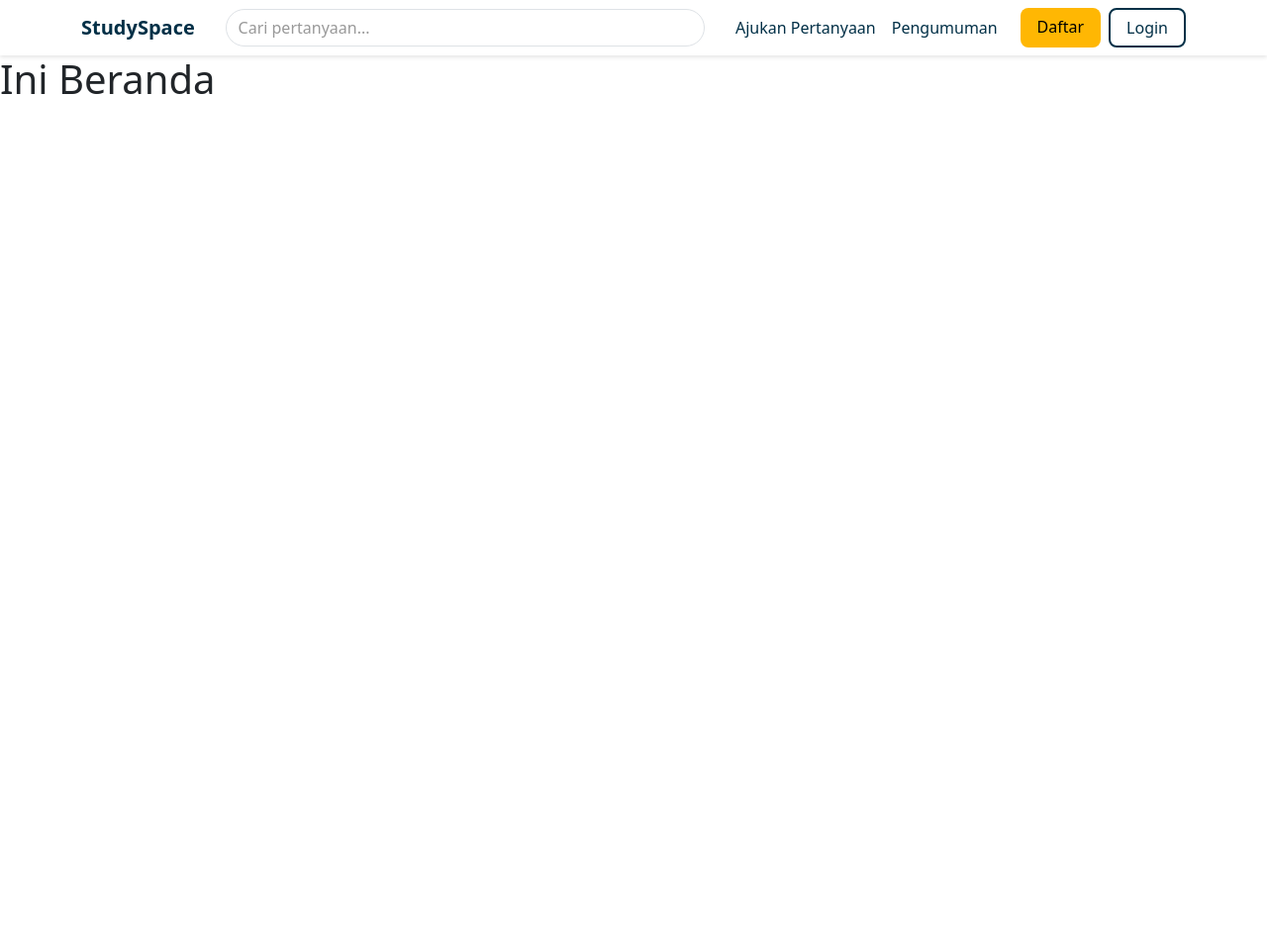
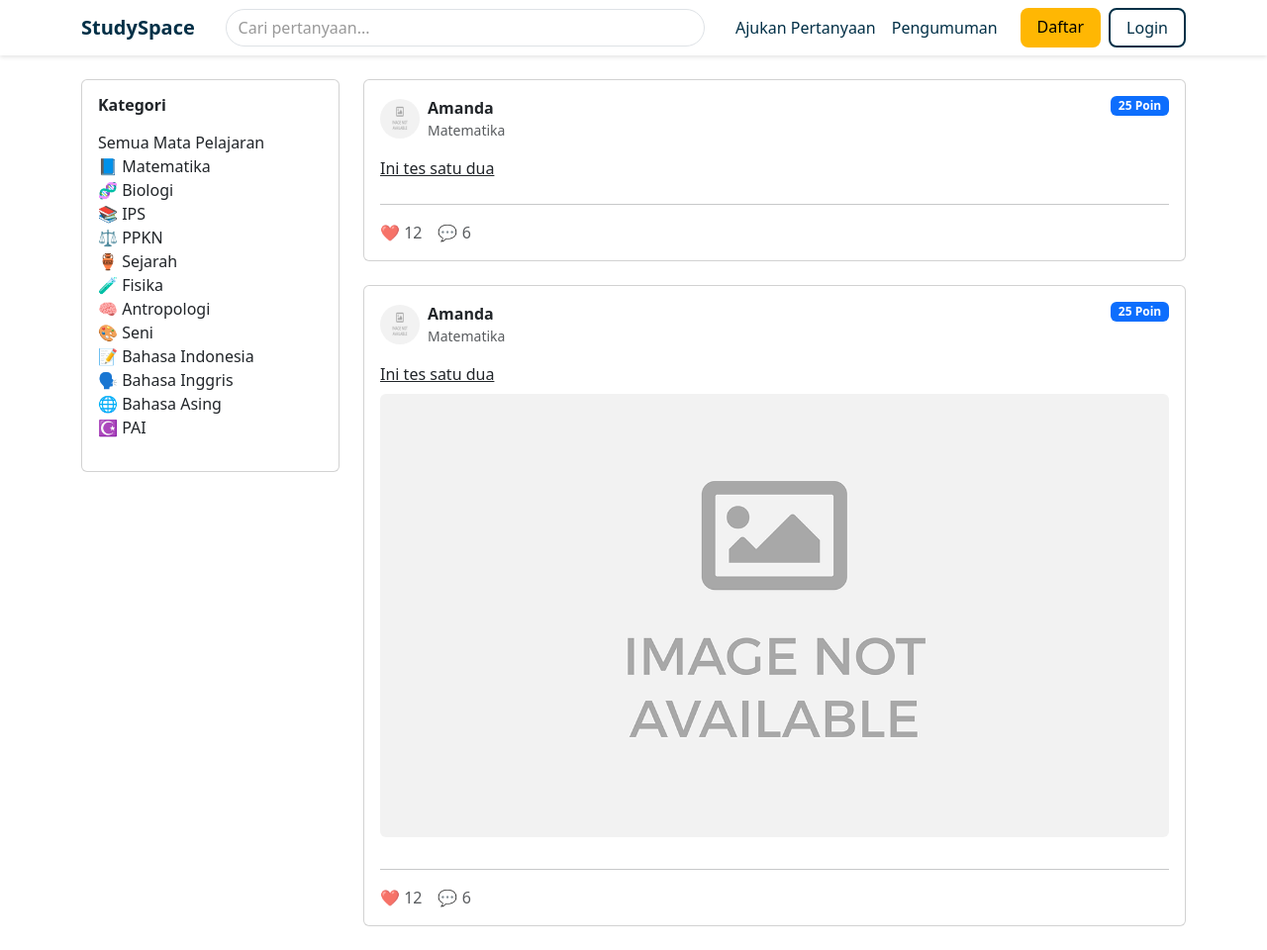
Before and after one commit to lailIzza/studySpace, a CodeIgniter 4 app: the page made by app/Views/postingan/beranda.php in a window 1280 px wide. Shown: the whole page at 99% size. Before the commit the page ends 95 px from the top, so only its background shows below. Run offline with PHP 8.4 and a stand-in for CodeIgniter, Linux system fonts and the light colour scheme; the template is opened without the code that fills it, so the values that code supplies are empty; some libraries are stand-ins or nearby versions.

Commit message:
halaman beranda

```diff
--- a/app/Views/postingan/beranda.php
+++ b/app/Views/postingan/beranda.php
@@ -5,5 +5,87 @@
 <?= $this->extend('layout/template')?>
 
 <?= $this->section('content')?>
- <h1>Ini Beranda</h1>
+<div class="container mt-4">
+    <div class="row">
+        <!-- sidebar -->
+        <div class="col-md-3 mb-4">
+            <div class="card p-3">
+                <h6 class="fw-bold mb-3">Kategori</h6>
+                <ul class="list-unstyled sidebar-subjects">
+                    <li>Semua Mata Pelajaran</li>
+                    <li>📘 Matematika</li>
+                    <li>🧬 Biologi</li>
+                    <li>📚 IPS</li>
+                    <li>⚖️ PPKN</li>
+                    <li>🏺 Sejarah</li>
+                    <li>🧪 Fisika</li>
+                    <li>🧠 Antropologi</li>
+                    <li>🎨 Seni</li>
+                    <li>📝 Bahasa Indonesia</li>
+                    <li>🗣️ Bahasa Inggris</li>
+                    <li>🌐 Bahasa Asing</li>
+                    <li>☪️ PAI</li>
+                </ul>
+            </div>
+        </div>
+
+        <!-- postingan -->
+        <div class="col-md-9">
+            <a href="detail" class="text-decoration-none text-dark">
+                <div class="card mb-4 p-3 post-card-hoverable">
+                    <div class="d-flex justify-content-between align-items-start">
+                        <div class="d-flex align-items-center gap-2">
+                            <img src="<?= base_url('asset/no-image.png') ?>" alt="avatar" class="rounded-circle" width="40" height="40">
+                            <div>
+                                <div class="fw-semibold">Amanda</div>
+                                <div class="text-muted small">Matematika</div>
+                            </div>
+                        </div>
+                        <span class="badge bg-primary">25 Poin</span>
+                    </div>
+
+                    <!-- Isi Postingan -->
+                    <p class="mt-3 mb-2 text-decoration-underline">Ini tes satu dua</p>
+                    <hr>
+
+                    <!-- Reaksi -->
+                    <div class="d-flex gap-3 text-muted fs-6">
+                        <span>❤️ 12</span>
+                        <span>💬 6</span>
+                    </div>
+                </div>
+            </a>
+
+            <a href="detail" class="text-decoration-none text-dark">
+                <div class="card mb-4 p-3 post-card-hoverable">
+                    <div class="d-flex justify-content-between align-items-start">
+                        <div class="d-flex align-items-center gap-2">
+                            <img src="<?= base_url('asset/no-image.png') ?>" alt="avatar" class="rounded-circle" width="40" height="40">
+                            <div>
+                                <div class="fw-semibold">Amanda</div>
+                                <div class="text-muted small">Matematika</div>
+                            </div>
+                        </div>
+                        <span class="badge bg-primary">25 Poin</span>
+                    </div>
+
+                    <!-- Isi Postingan -->
+                    <p class="mt-3 mb-2 text-decoration-underline">Ini tes satu dua</p>
+                    <div class="text-center mb-3">
+                        <img src="<?= base_url('asset/no-image.png') ?>" class="img-fluid rounded soal-gambar" alt="gambar soal">
+                    </div>
+                    <hr>
+
+                    <!-- Reaksi -->
+                    <div class="d-flex gap-3 text-muted fs-6">
+                        <span>❤️ 12</span>
+                        <span>💬 6</span>
+                    </div>
+                </div>
+            </a>
+
+        </div>
+
+    </div>
+</div>
 <?= $this->endSection()?>
```
